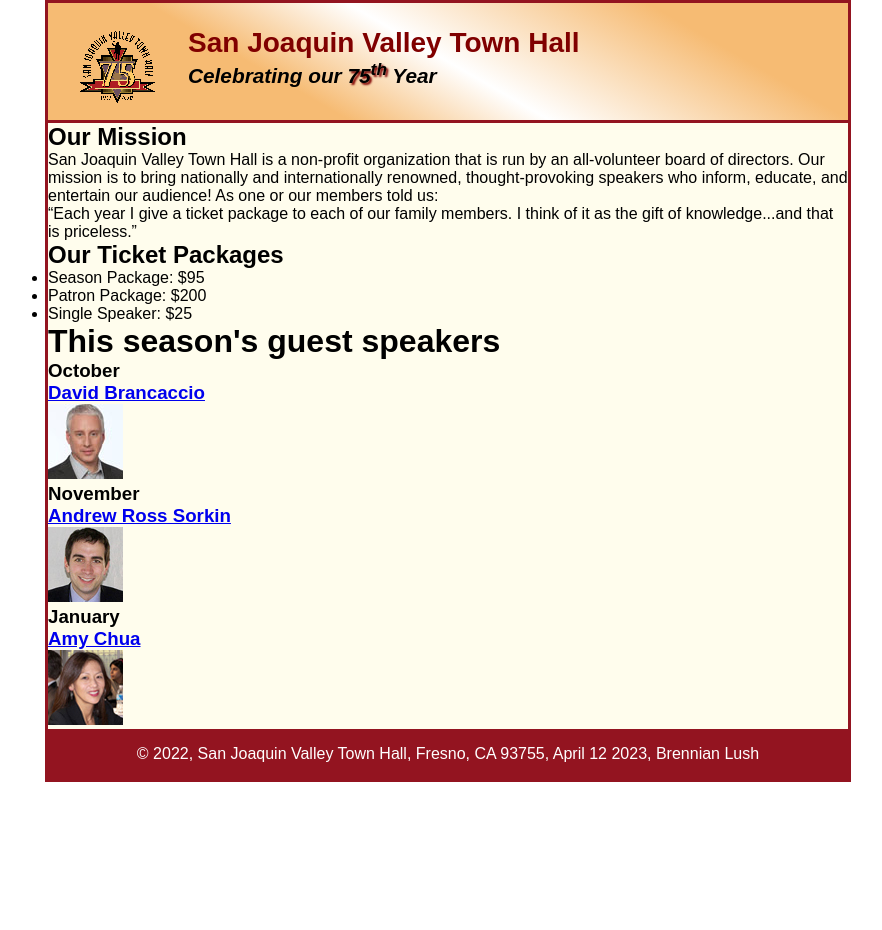
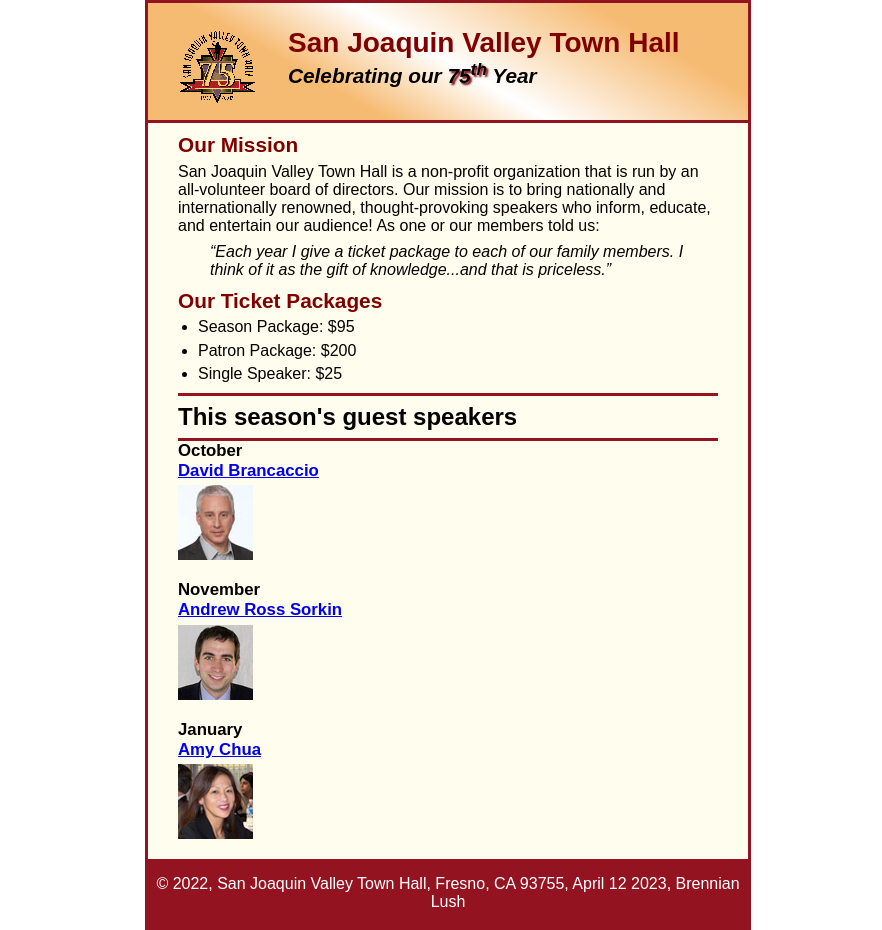
Before and after one commit to Stormsonn/A09, a plain HTML site: page index.html in a window 1280 px wide. Shown: the whole page, without its empty margins (192-1074 px from the left). Before the commit the page ends 800 px from the top, so only its background shows below. Drawn offline with Linux system fonts and the light colour scheme.

Commit message:
Update c5_main.css

```diff
--- a/styles/c5_main.css
+++ b/styles/c5_main.css
@@ -9,7 +9,7 @@ html {
 body {
 	font-family: Arial, Helvetica, sans-serif;
     font-size: 100%;
-    width: 800px;
+    width: 600px;
     margin: 0 auto;
     border: 3px solid #931420;
     background-color: #fffded;
@@ -21,7 +21,7 @@ a:focus, a:hover {
 header {
 	padding: 1.5em 0 2em 0;
 	border-bottom: 3px solid #931420;
-		background-image: -moz-linear-gradient(
+	background-image: -moz-linear-gradient(
 	    30deg, #f6bb73 0%, #f6bb73 30%, white 50%, #f6bb73 80%, #f6bb73 100%);
 	background-image: -webkit-linear-gradient(
 	    30deg, #f6bb73 0%, #f6bb73 30%, white 50%, #f6bb73 80%, #f6bb73 100%);
@@ -45,33 +45,42 @@ header img {
 .shadow {
 	text-shadow: 2px 2px 2px #800000;
 }
-/* the styles for the section */
-section {
-	width: 525px;
-	float: right;
-	padding: 0 20px 20px 20px;
+/* the styles for the main content */
+main {
+	clear: left;
 }
-section h1 {
+main {
+	padding: 0 30px;
+}
+main h1 {
 	font-size: 150%;
-	padding: .5em 0 .25em 0;
-	margin: 0;
+	padding: .3em 0;
+    border-top: 3px solid #931420;
+    border-bottom: 3px solid #931420;
 }
-section h2 {
+main h2 {
 	color: #800000;
 	font-size: 130%;
 	padding: .5em 0 .25em 0;
 }
-section p {
+main h3 {
+	font-size: 105%;
+	padding-bottom: .25em;
+}
+main img {
+	padding-bottom: 1em;
+}
+main p {
 	padding-bottom: .5em;
 }
-section blockquote {
+main blockquote {
 	padding: 0 2em;
 	font-style: italic;
 }
-section ul {
+main ul {
 	padding: 0 0 .25em 1.25em;
 }
-section li {
+main li {
 	padding-bottom: .35em;
 }
 
@@ -88,23 +97,9 @@ article h3 {
 	font-size: 105%;
 	padding-bottom: .25em;
 }
-article img {
-	float: right;
-	margin: .5em 0 1em 1em;
-	border: 1px solid black;
-}
 
 /* the styles for the aside */
-aside {
-	width: 215px;
-	float: right;
-	padding: 0 0 20px 20px;
-}
-aside h2 {
-	color: #800000;
-	font-size: 130%;
-	padding: .5em 0 .25em 0;
-}
+
 aside h3 {
 	font-size: 105%;
 	padding-bottom: .25em;
@@ -116,8 +111,6 @@ aside img {
 /* the styles for the footer */
 footer {
 	background-color: #931420;
-	clear: both;
-
 }
 footer p {
 	text-align: center;
```
